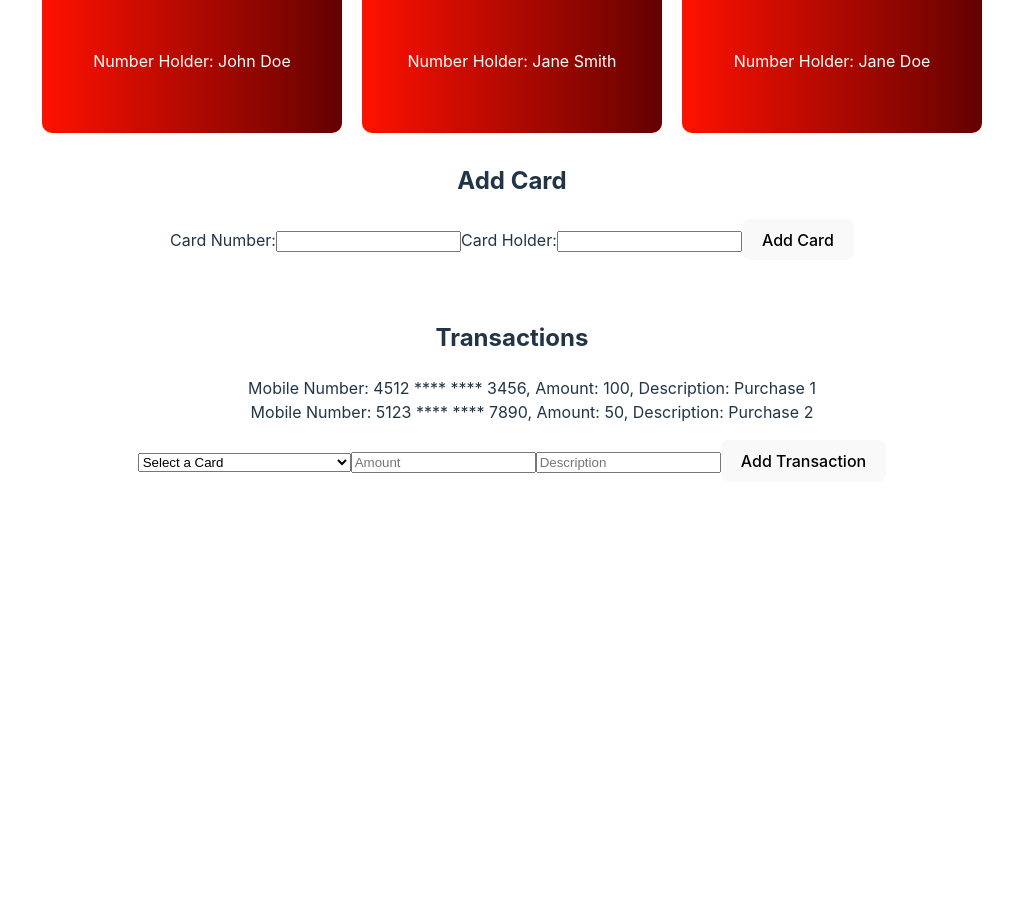
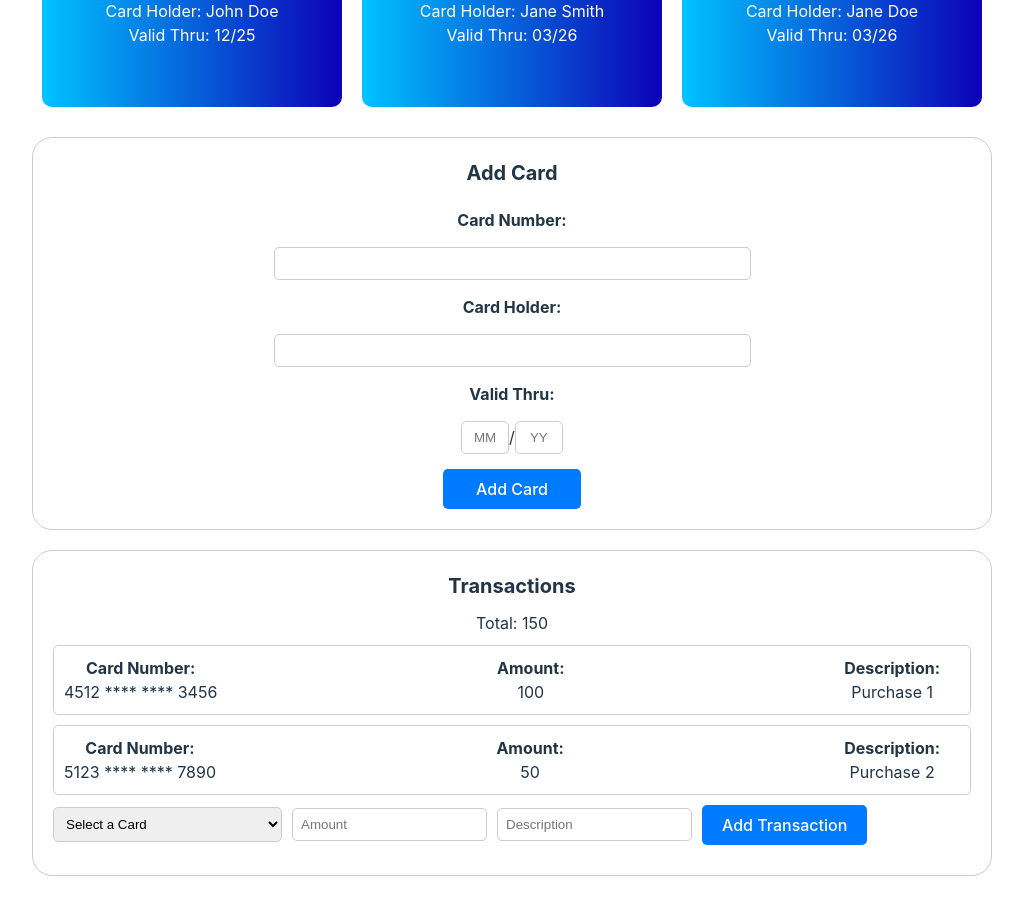
Before and after one commit to Back-Benchers-Studio/MoneyTransferDashboard, a React (Vite) app in the folder money-transfer/: page / in a window 1280 px wide. Shown: the part 260-1174 px from the top of the page, without its empty margins (128-1151 px from the left). Before the commit the page ends 800 px from the top, so only its background shows below. Built offline with nearby package versions, Linux system fonts and the light colour scheme.

Commit message:
third commit

```diff
--- a/money-transfer/src/App.jsx
+++ b/money-transfer/src/App.jsx
@@ -11,7 +11,7 @@ import VodafoneCashAccounts from './pages/VodafoneCashAccounts';
 function App() {
 
   return (
-    <VodafoneCashAccounts/>
+    <BankAccounts/>
   );
 }
 
--- a/money-transfer/src/Styles/BankAccount.css
+++ b/money-transfer/src/Styles/BankAccount.css
@@ -10,7 +10,6 @@
   font-size: 0;
 }
 
-
 .visa-card {
   width: 300px;
   height: 200px;
@@ -21,3 +20,144 @@
 .transactions {
   margin-top: 60px;
 }
+
+.add-card-form {
+  display: flex;
+  flex-direction: column;
+  align-items: center;
+  padding: 20px;
+  border: 1px solid #ccc;
+  border-radius: 20px;
+  margin: 20px 0;
+}
+
+.add-card-form h2 {
+  font-size: 20px;
+  margin: 0 0 10px;
+}
+
+.add-card-form label {
+  display: block;
+  margin: 10px 0;
+  font-weight: bold;
+}
+
+.add-card-form input[type="text"] {
+  width: 50%;
+  padding: 8px;
+  margin: 5px 0;
+  border: 1px solid #ccc;
+  border-radius: 5px;
+  outline: none;
+  text-align: center;
+}
+
+.add-card-form input[type="number"] {
+  width: 50%;
+  padding: 8px;
+  margin: 5px 0;
+  border: 1px solid #ccc;
+  border-radius: 5px;
+  outline: none;
+  text-align: center;
+}
+
+input[type="number"]::-webkit-inner-spin-button,
+input[type="number"]::-webkit-outer-spin-button {
+  -webkit-appearance: none;
+  appearance: none;
+  margin: 0;
+}
+
+.add-card-form button {
+  padding: 10px 20px;
+  background-color: #007bff;
+  color: #fff;
+  border: none;
+  border-radius: 5px;
+  cursor: pointer;
+  width: 15%;
+  margin: 10px 0 0 0;
+}
+
+.valid-thru-input{
+  display: flex;
+  flex-direction: row;
+  align-items: center;
+}
+
+.transactions-container {
+  border: 1px solid #ccc;
+  border-radius: 20px;
+  padding: 20px;
+  margin: 20px 0;
+  align-items: center;
+}
+
+.transactions-container h2 {
+  font-size: 20px;
+  margin: 0 0 10px;
+}
+
+.transactions-list {
+  list-style: none;
+  padding: 0;
+  margin: 0;
+}
+
+.transaction-item {
+  border: 1px solid #ccc;
+  border-radius: 5px;
+  padding: 10px;
+  margin: 10px 0;
+  display: flex;
+  justify-content: space-between;
+}
+
+.transaction-info {
+  display: flex;
+  flex-direction: column;
+  margin-right: 20px;
+}
+
+.transaction-label {
+  font-weight: bold;
+  font-size: 16px;
+}
+
+.transaction-value {
+  font-size: 16px;
+}
+
+.transaction-input {
+  display: flex;
+  margin: 10px 0;
+  align-items: center;
+}
+
+.transaction-input select,
+.transaction-input input[type="text"] {
+  padding: 8px;
+  margin-right: 10px;
+  border: 1px solid #ccc;
+  border-radius: 5px;
+  outline: none;
+}
+
+.transaction-input select,
+.transaction-input input[type="number"] {
+  padding: 8px;
+  margin-right: 10px;
+  border: 1px solid #ccc;
+  border-radius: 5px;
+  outline: none;
+}
+
+.transaction-input button {
+  padding: 10px 20px;
+  background-color: #007bff;
+  color: #fff;
+  border: none;
+  border-radius: 5px;
+  cursor: pointer;
+}
--- /dev/null
+++ b/money-transfer/src/Styles/VodafoneCash.css
@@ -0,0 +1,156 @@
+.bank-cards-container {
+    display: flex;
+    overflow-x: auto;
+    white-space: nowrap;
+  }
+
+  .bank-cards-inner {
+    display: inline-block;
+    white-space: normal;
+    font-size: 0;
+  }
+
+  .visa-card {
+    width: 300px;
+    height: 200px;
+    border-radius: 10px;
+    margin: 10px;
+  }
+
+  .transactions {
+    margin-top: 60px;
+  }
+
+  .add-card-form {
+    display: flex;
+    flex-direction: column;
+    align-items: center;
+    padding: 20px;
+    border: 1px solid #ccc;
+    border-radius: 20px;
+    margin: 20px 0;
+  }
+
+  .add-card-form h2 {
+    font-size: 20px;
+    margin: 0 0 10px;
+  }
+
+  .add-card-form label {
+    display: block;
+    margin: 10px 0;
+    font-weight: bold;
+  }
+
+  .add-card-form input[type="text"] {
+    width: 50%;
+    padding: 8px;
+    margin: 5px 0;
+    border: 1px solid #ccc;
+    border-radius: 5px;
+    outline: none;
+    text-align: center;
+  }
+
+  .add-card-form input[type="number"] {
+    width: 50%;
+    padding: 8px;
+    margin: 5px 0;
+    border: 1px solid #ccc;
+    border-radius: 5px;
+    outline: none;
+    text-align: center;
+  }
+
+  input[type="number"]::-webkit-inner-spin-button,
+  input[type="number"]::-webkit-outer-spin-button {
+    -webkit-appearance: none;
+    appearance: none;
+    margin: 0;
+  }
+
+  .add-card-form button {
+    padding: 10px 20px;
+    background-color: #007bff;
+    color: #fff;
+    border: none;
+    border-radius: 5px;
+    cursor: pointer;
+    width: 15%;
+    margin: 10px 0 0 0;
+  }
+
+  .transactions-container {
+    border: 1px solid #ccc;
+    border-radius: 20px;
+    padding: 20px;
+    margin: 20px 0;
+  }
+
+  .transactions-container h2 {
+    font-size: 20px;
+    margin: 0 0 10px;
+  }
+
+  .transactions-list {
+    list-style: none;
+    padding: 0;
+    margin: 0;
+  }
+
+  .transaction-item {
+    border: 1px solid #ccc;
+    border-radius: 5px;
+    padding: 10px;
+    margin: 10px 0;
+    display: flex;
+    justify-content: space-between;
+  }
+
+  .transaction-info {
+    display: flex;
+    flex-direction: column;
+    margin-right: 20px;
+  }
+
+  .transaction-label {
+    font-weight: bold;
+    font-size: 16px;
+  }
+
+  .transaction-value {
+    font-size: 16px;
+  }
+
+  .transaction-input {
+    display: flex;
+    margin: 10px 0;
+    align-items: center;
+  }
+
+  .transaction-input select,
+  .transaction-input input[type="text"] {
+    padding: 8px;
+    margin-right: 10px;
+    border: 1px solid #ccc;
+    border-radius: 5px;
+    outline: none;
+  }
+
+  .transaction-input select,
+  .transaction-input input[type="number"] {
+    padding: 8px;
+    margin-right: 10px;
+    border: 1px solid #ccc;
+    border-radius: 5px;
+    outline: none;
+  }
+
+  .transaction-input button {
+    padding: 10px 20px;
+    background-color: #007bff;
+    color: #fff;
+    border: none;
+    border-radius: 5px;
+    cursor: pointer;
+  }
--- a/money-transfer/src/pages/BankAccounts.jsx
+++ b/money-transfer/src/pages/BankAccounts.jsx
@@ -1,6 +1,6 @@
 /* eslint-disable react-hooks/exhaustive-deps */
 /* eslint-disable no-unused-vars */
-import React, { useState, useEffect } from "react";
+import React, { useState, useEffect, useRef } from "react";
 import VisaCard from "../Components/Card";
 import "../Styles/BankAccount.css";
 
@@ -15,15 +15,13 @@ function BankAccounts() {
   });
 
   const [newCard, setNewCard] = useState({
-    cardNumber: '',
-    cardHolder: '',
-    validThru: '',
+    cardNumber: "",
+    cardHolder: "",
+    month: "",
+    year: "",
   });
 
-
-
   useEffect(() => {
-
     const bankCardsData = [
       {
         id: 1,
@@ -59,10 +57,12 @@ function BankAccounts() {
         amount: 50,
         description: "Purchase 2",
       },
-
     ];
     setTransactions(mockTransactions);
   }, []);
+
+  const monthInputRef = useRef(null);
+  const yearInputRef = useRef(null);
 
   const handleAddTransaction = () => {
     if (
@@ -83,13 +83,40 @@ function BankAccounts() {
           },
         ]);
         setNewTransaction({ selectedCard: "", amount: "", description: "" });
+        calculateTotalAmount();
       }
+    }
+  };
+
+  const handleMonthChange = (value) => {
+    setNewCard({ ...newCard, month: value });
+    if (value.length === 2) {
+      yearInputRef.current.focus();
+    }
+  };
+
+  const handleYearChange = (value) => {
+    setNewCard({ ...newCard, year: value });
+    if (value === "") {
+      monthInputRef.current.focus();
+    }
+  };
+
+  const handleYearKeyPress = (e) => {
+    if (e.key === "Backspace" && newCard.year === "") {
+      yearInputRef.current.blur();
+      monthInputRef.current.focus();
     }
   };
 
   const handleAddCard = () => {
     console.log("Adding a new card...");
-    if (newCard.cardNumber && newCard.cardHolder && newCard.validThru) {
+    if (
+      newCard.cardNumber &&
+      newCard.cardHolder &&
+      newCard.month &&
+      newCard.year
+    ) {
       console.log("New card data:", newCard);
       const addedCard = {
         id: bankCards.length + 1,
@@ -104,13 +131,22 @@ function BankAccounts() {
           id: bankCards.length + 1,
           cardHolder: newCard.cardHolder,
           cardNumber: newCard.cardNumber,
-          validThru: newCard.validThru,
-        }
-        ]);
+          validThru: newCard.month + "/" + newCard.year,
+        },
+      ]);
       console.log("Bank cards data after update:", bankCards);
-      setNewCard({ cardNumber: '', cardHolder: '', validThru: '' });
+      setNewCard({ cardNumber: "", cardHolder: "", month: "", year: "" });
+      yearInputRef.current.blur();
     }
   };
+
+  const calculateTotalAmount = () => {
+    const totalAmount = transactions.reduce((total, transaction) => {
+      return total + parseInt(transaction.amount);
+    }, 0);
+    return totalAmount;
+  };
+
 
   return (
     <div>
@@ -125,36 +161,78 @@ function BankAccounts() {
           />
         ))}
       </div>
-      {/* <button onClick={toggleAddCardModal}>Add Card (+)</button> */}
+
       <div className="add-card-form">
         <h2>Add Card</h2>
         <label>Card Number:</label>
         <input
           type="text"
           value={newCard.cardNumber}
-          onChange={(e) => setNewCard({ ...newCard, cardNumber: e.target.value })}
+          maxLength={16}
+          onChange={(e) =>
+            setNewCard({ ...newCard, cardNumber: e.target.value })
+          }
         />
         <label>Card Holder:</label>
         <input
           type="text"
           value={newCard.cardHolder}
-          onChange={(e) => setNewCard({ ...newCard, cardHolder: e.target.value })}
+          onChange={(e) =>
+            setNewCard({ ...newCard, cardHolder: e.target.value })
+          }
         />
         <label>Valid Thru:</label>
-        <input
-          type="text"
-          value={newCard.validThru}
-          onChange={(e) => setNewCard({ ...newCard, validThru: e.target.value })}
-        />
+        <div className="valid-thru-input">
+          <input
+            ref={monthInputRef}
+            type="number"
+            placeholder="MM"
+            maxLength="2"
+            size="2"
+            style={{ maxWidth: '30px' }}
+            value={newCard.month.substring(0, 2)}
+            onChange={(e) => handleMonthChange(e.target.value)}
+          />
+          <span>/</span>
+          <input
+            ref={yearInputRef}
+            type="number"
+            placeholder="YY"
+            maxLength="2"
+            size="2"
+            style={{ maxWidth: '30px' }}
+            value={newCard.year.substring(0, 2)}
+            onChange={(e) => handleYearChange(e.target.value)}
+            onKeyDown={handleYearKeyPress}
+          />
+        </div>
         <button onClick={handleAddCard}>Add Card</button>
       </div>
-      <div className="transactions">
+      <div className="transactions-container">
         <h2>Transactions</h2>
-        <ul style={{ listStyle: "none" }}>
+        <div className="total-section">
+          <span>Total: </span>
+          <span>{calculateTotalAmount()}</span>
+        </div>
+        <ul className="transactions-list">
           {transactions.map((transaction, index) => (
-            <li key={index}>
-              Card Number: {transaction.cardNumber}, Amount:{" "}
-              {transaction.amount}, Description: {transaction.description}
+            <li key={index} className="transaction-item">
+              <div className="transaction-info">
+                <span className="transaction-label">Card Number:</span>
+                <span className="transaction-value">
+                  {transaction.cardNumber}
+                </span>
+              </div>
+              <div className="transaction-info">
+                <span className="transaction-label">Amount:</span>
+                <span className="transaction-value">{transaction.amount}</span>
+              </div>
+              <div className="transaction-info">
+                <span className="transaction-label">Description:</span>
+                <span className="transaction-value">
+                  {transaction.description}
+                </span>
+              </div>
             </li>
           ))}
         </ul>
@@ -197,7 +275,6 @@ function BankAccounts() {
           <button onClick={handleAddTransaction}>Add Transaction</button>
         </div>
       </div>
-
     </div>
   );
 }
--- a/money-transfer/src/pages/VodafoneCashAccounts.jsx
+++ b/money-transfer/src/pages/VodafoneCashAccounts.jsx
@@ -1,7 +1,7 @@
 /* eslint-disable no-unused-vars */
 import React, { useState, useEffect } from "react";
 import VodafoneCashCard from "../Components/VodafoneCashCard";
-import "../Styles/BankAccount.css";
+import "../Styles/VodafoneCash.css";
 
 function VodafoneCashAccounts() {
   const [vodafoneCards, setvodafoneCardsData] = useState([]);
@@ -14,14 +14,11 @@ function VodafoneCashAccounts() {
   });
 
   const [newCard, setNewCard] = useState({
-    NumberHolder: '',
-    MobileNumber: '',
+    NumberHolder: "",
+    MobileNumber: "",
   });
 
-
-
   useEffect(() => {
-
     const vodafoneCardsData = [
       {
         id: 1,
@@ -54,7 +51,6 @@ function VodafoneCashAccounts() {
         amount: 50,
         description: "Purchase 2",
       },
-
     ];
     setTransactions(mockTransactions);
   }, []);
@@ -98,10 +94,10 @@ function VodafoneCashAccounts() {
           id: vodafoneCards.length + 1,
           NumberHolder: newCard.NumberHolder,
           MobileNumber: newCard.MobileNumber,
-        }
-        ]);
+        },
+      ]);
       console.log("vodafone cash cards data after update:", vodafoneCards);
-      setNewCard({ MobileNumber: '', NumberHolder: '' });
+      setNewCard({ MobileNumber: "", NumberHolder: "" });
     }
   };
 
@@ -122,25 +118,43 @@ function VodafoneCashAccounts() {
         <h2>Add Card</h2>
         <label>Card Number:</label>
         <input
-          type="text"
+          type="number"
           value={newCard.MobileNumber}
-          onChange={(e) => setNewCard({ ...newCard, MobileNumber: e.target.value })}
+          onChange={(e) =>
+            setNewCard({ ...newCard, MobileNumber: e.target.value })
+          }
         />
         <label>Card Holder:</label>
         <input
           type="text"
           value={newCard.NumberHolder}
-          onChange={(e) => setNewCard({ ...newCard, NumberHolder: e.target.value })}
+          onChange={(e) =>
+            setNewCard({ ...newCard, NumberHolder: e.target.value })
+          }
         />
         <button onClick={handleAddCard}>Add Card</button>
       </div>
-      <div className="transactions">
+      <div className="transactions-container">
         <h2>Transactions</h2>
-        <ul style={{ listStyle: "none" }}>
+        <ul className="transactions-list">
           {transactions.map((transaction, index) => (
-            <li key={index}>
-              Mobile Number: {transaction.MobileNumber}, Amount:{" "}
-              {transaction.amount}, Description: {transaction.description}
+            <li key={index} className="transaction-item">
+              <div className="transaction-info">
+                <span className="transaction-label">Mobile Number:</span>
+                <span className="transaction-value">
+                  {transaction.MobileNumber}
+                </span>
+              </div>
+              <div className="transaction-info">
+                <span className="transaction-label">Amount:</span>
+                <span className="transaction-value">{transaction.amount}</span>
+              </div>
+              <div className="transaction-info">
+                <span className="transaction-label">Description:</span>
+                <span className="transaction-value">
+                  {transaction.description}
+                </span>
+              </div>
             </li>
           ))}
         </ul>
@@ -162,7 +176,7 @@ function VodafoneCashAccounts() {
             ))}
           </select>
           <input
-            type="text"
+            type="number"
             placeholder="Amount"
             value={newTransaction.amount}
             onChange={(e) =>
@@ -183,7 +197,6 @@ function VodafoneCashAccounts() {
           <button onClick={handleAddTransaction}>Add Transaction</button>
         </div>
       </div>
-
     </div>
   );
 }
```
Lines whose indentation alone changed are shown as unchanged.
